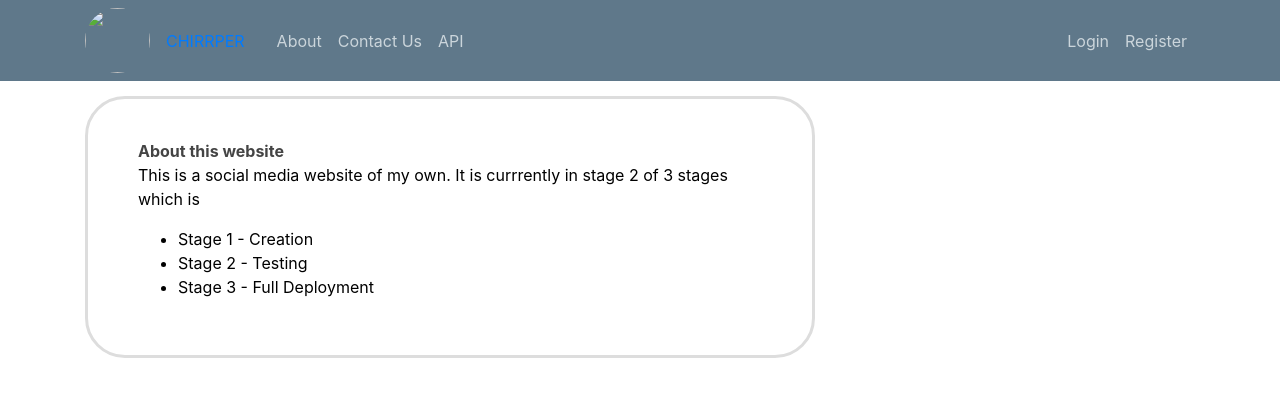
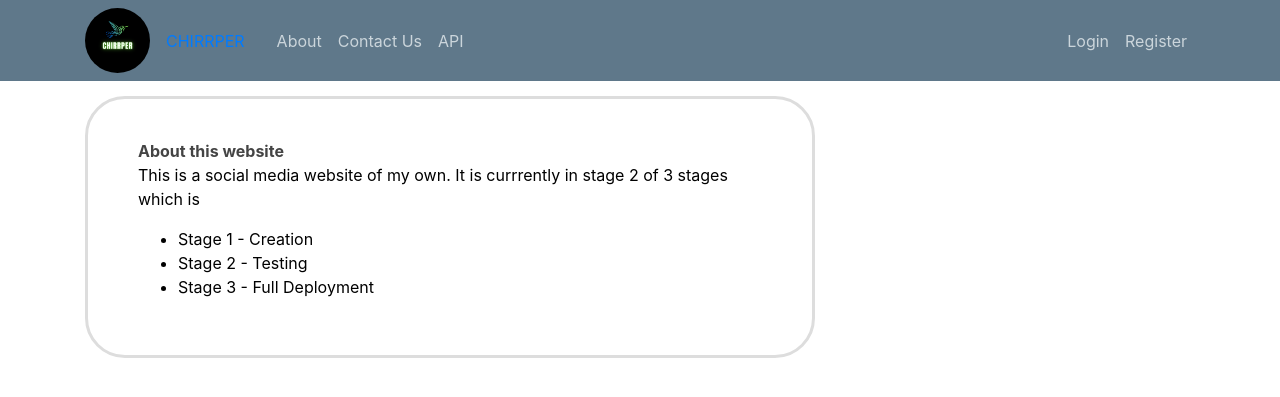
Before and after one commit to JaminCO/chirrper, a Flask app: page /about in a window 1280 px wide. Shown: the top 397 px of the page. Run offline with Flask 2, Linux system fonts and the light colour scheme.

Commit message:
Update layout.html

```diff
--- a/flaskblog/templates/layout.html
+++ b/flaskblog/templates/layout.html
@@ -10,19 +10,19 @@
 
      <link rel="stylesheet" type="text/css" href="{{ url_for('static', filename='main.css') }}">
 
-     <link rel="shortcut icon" href="{{ url_for('static', filename='favicon.ico') }}">
+     <link rel="shortcut icon" href="{{ url_for('static', filename='favicon.png') }}">
 
 	{% if title %}
 		<title>{{ title }} | Chirrper</title>
 	{% else %}
-		<title>Chirperr</title>
+		<title>Chirrper</title>
 	{% endif %}
 </head>
 <body>
 	<header class="site-header">
       <nav class="navbar navbar-expand-md navbar-dark bg-steel fixed-top">
         <div class="container">
-          <img class="rounded-circle article-img" src="{{ url_for('static', filename='favicon.ico') }}">
+          <img class="rounded-circle article-img" src="{{ url_for('static', filename='favicon.png') }}">
           <a class="Header mr-4" href="/">CHIRRPER</a>
           <button class="navbar-toggler" type="button" data-toggle="collapse" data-target="#navbarToggle" aria-controls="navbarToggle" aria-expanded="false" aria-label="Toggle navigation">
             <span class="navbar-toggler-icon"></span>
```
